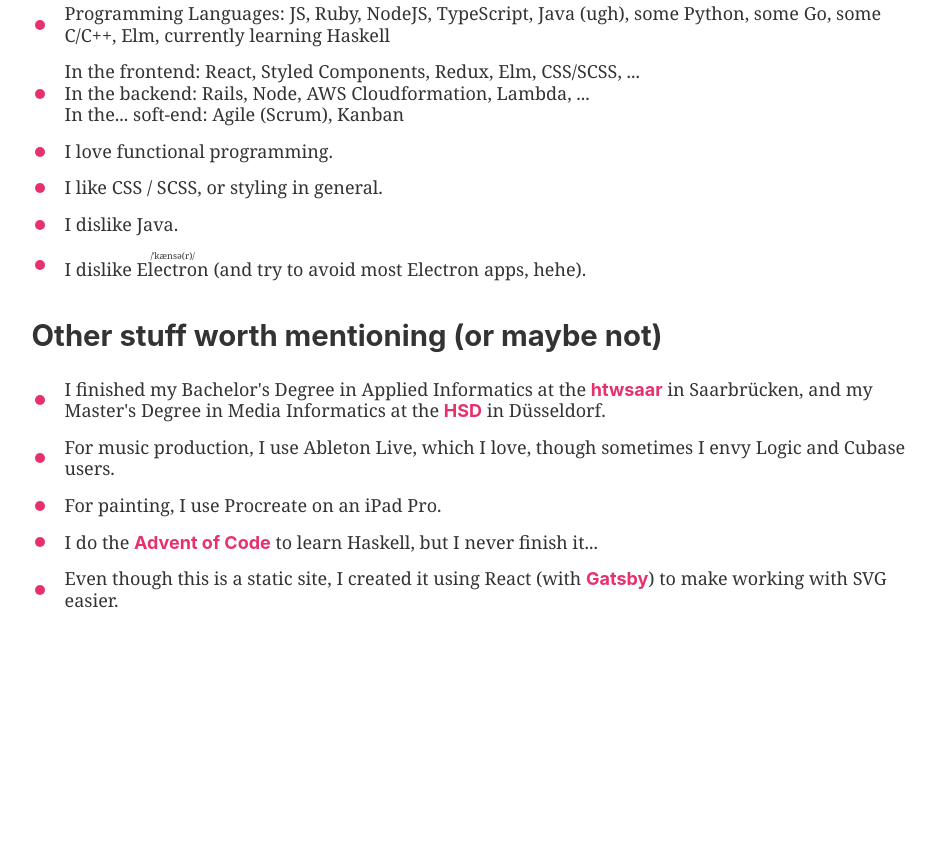
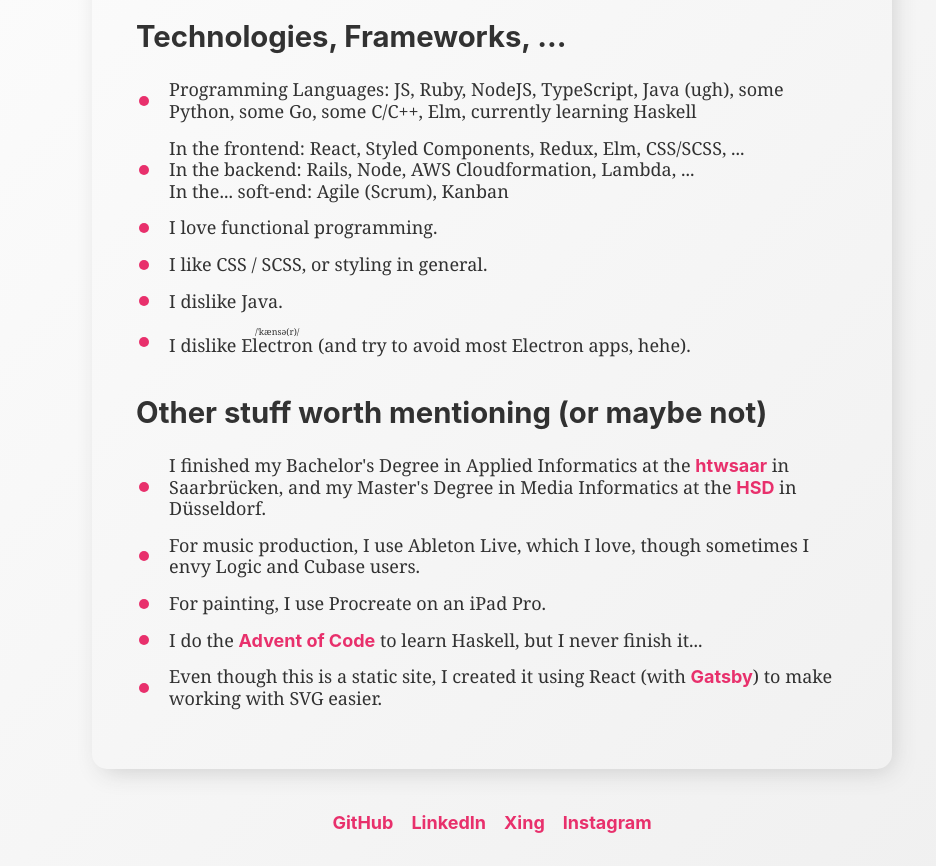
Before and after one commit to David3141/david3141.github.io, a Gatsby site: page / in a window 1280 px wide. Shown: the part 572-1438 px from the top of the page, without its empty margins (148-1084 px from the left). Before the commit the page ends 1224 px from the top, so only its background shows below. Built offline with nearby package versions, Linux system fonts and the light colour scheme; Gatsby itself is replaced by a stand-in of ours.

Commit message:
Change some styling and add footer

```diff
--- a/src/components/layout.css
+++ b/src/components/layout.css
@@ -18,6 +18,8 @@
   -ms-font-feature-settings: "kern", "liga", "clig", "calt";
   -webkit-font-feature-settings: "kern", "liga", "clig", "calt";
   font-feature-settings: "kern", "liga", "clig", "calt";
+  background: linear-gradient(to bottom right, white, #efefef);
+  min-height: 100vh;
 }
 article,
 aside,
--- a/src/components/layout.js
+++ b/src/components/layout.js
@@ -8,9 +8,39 @@
 import * as React from "react"
 import PropTypes from "prop-types"
 import { useStaticQuery, graphql } from "gatsby"
+import styled from "styled-components"
 
 import Header from "./header"
+import Link from "./Link"
 import "./layout.css"
+
+const Flexed = styled.div`
+  display: flex;
+  flex-direction: column;
+  min-height: 100vh;
+`
+
+const Content = styled.div`
+  flex: 1;
+  margin: 0 auto 40px;
+  max-width: 800px;
+  padding: 2.45rem 2.45rem;
+  border-radius: 15px;
+
+  @media only screen and (min-width: 800px) {
+    box-shadow: 5px 7px 24px -5px #ccc;
+    min-width: 500px;
+  }
+`
+
+const Footer = styled.footer`
+  padding-bottom: 30px;
+  text-align: center;
+
+  & > * {
+    padding: 9px;
+  }
+`
 
 const Layout = ({ children }) => {
   const data = useStaticQuery(graphql`
@@ -24,18 +54,18 @@
   `)
 
   return (
-    <>
+    <Flexed>
       <Header siteTitle={data.site.siteMetadata?.title || `Title`} />
-      <div
-        style={{
-          margin: `0 auto`,
-          maxWidth: 960,
-          padding: `0 1.0875rem 1.45rem`,
-        }}
-      >
+      <Content>
         <main>{children}</main>
-      </div>
-    </>
+      </Content>
+      <Footer>
+        <Link target="_blank" rel="noopener noreferrer nofollow" href="https://github.com/david3141">GitHub</Link>
+        <Link target="_blank" rel="noopener noreferrer nofollow" href="https://www.linkedin.com/in/david-landry-7a31b118a/">LinkedIn</Link>
+        <Link target="_blank" rel="noopener noreferrer nofollow" href="https://www.xing.com/profile/David_Landry4/cv">Xing</Link>
+        <Link target="_blank" rel="noopener noreferrer nofollow" href="https://www.instagram.com/day_whid/">Instagram</Link>
+      </Footer>
+    </Flexed>
   )
 }
 
```
